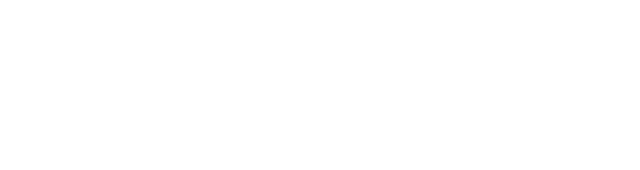
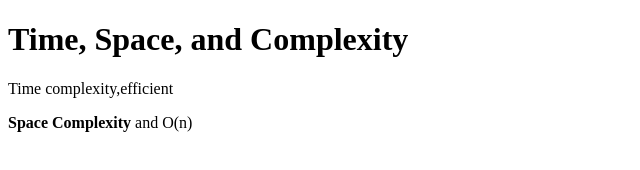
Before and after one commit to acciojob/time-and-space-complexity-Rohith1034, a website: page main.html in a window 1280 px wide. Shown: the whole page, without its empty margins (0-640 px from the left). Drawn offline with Linux system fonts and the light colour scheme.

Commit message:
created a submission

```diff
--- a/main.html
+++ b/main.html
@@ -8,6 +8,9 @@
 
 <body>
 	<!-- the entire body must be written by student -->
+	<h1>Time, Space, and Complexity</h1>
+	<p>Time complexity,efficient</p>
+	<p><span><b>Space Complexity</b></span> and O(n)</p>
     <script type="text/javascript" src="./script.js">
 </script>
 
```
